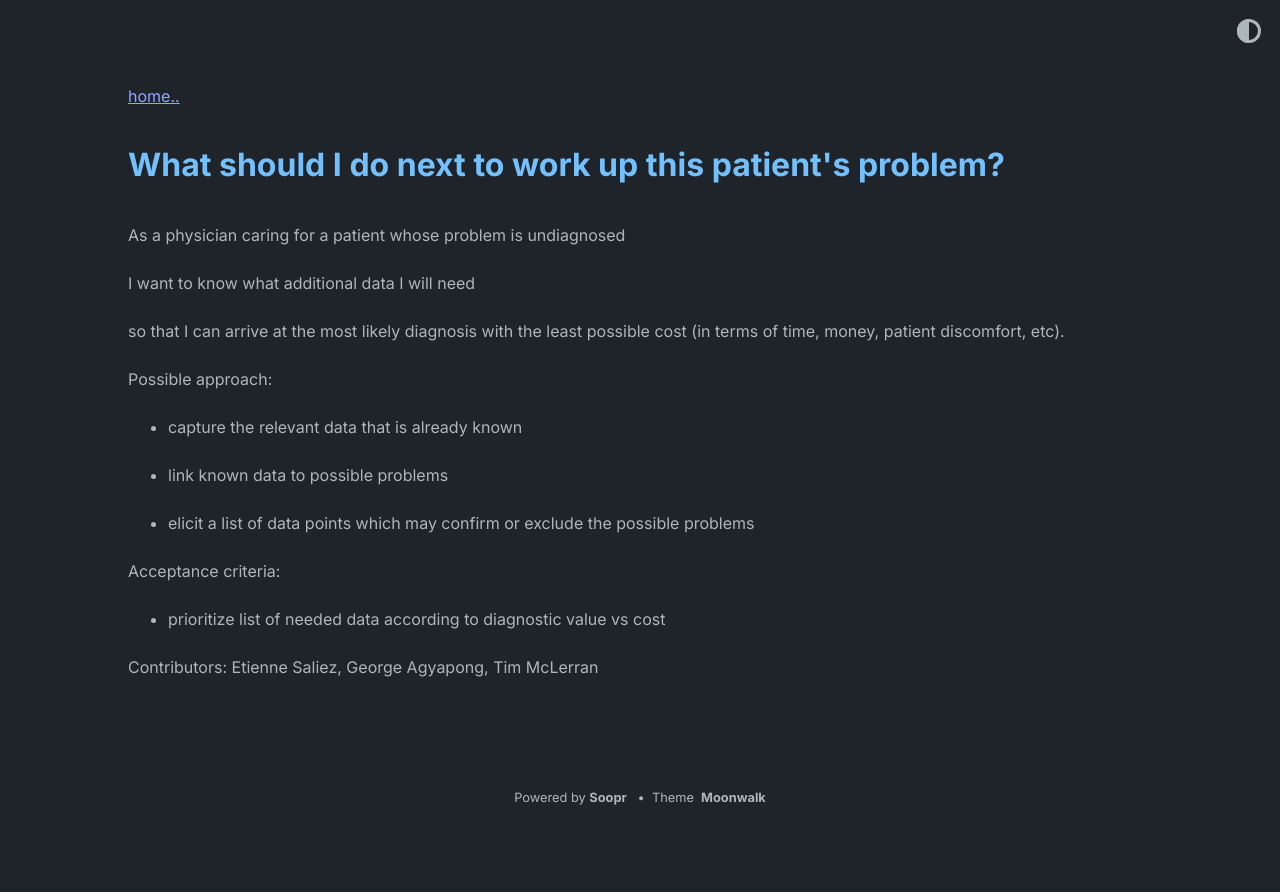
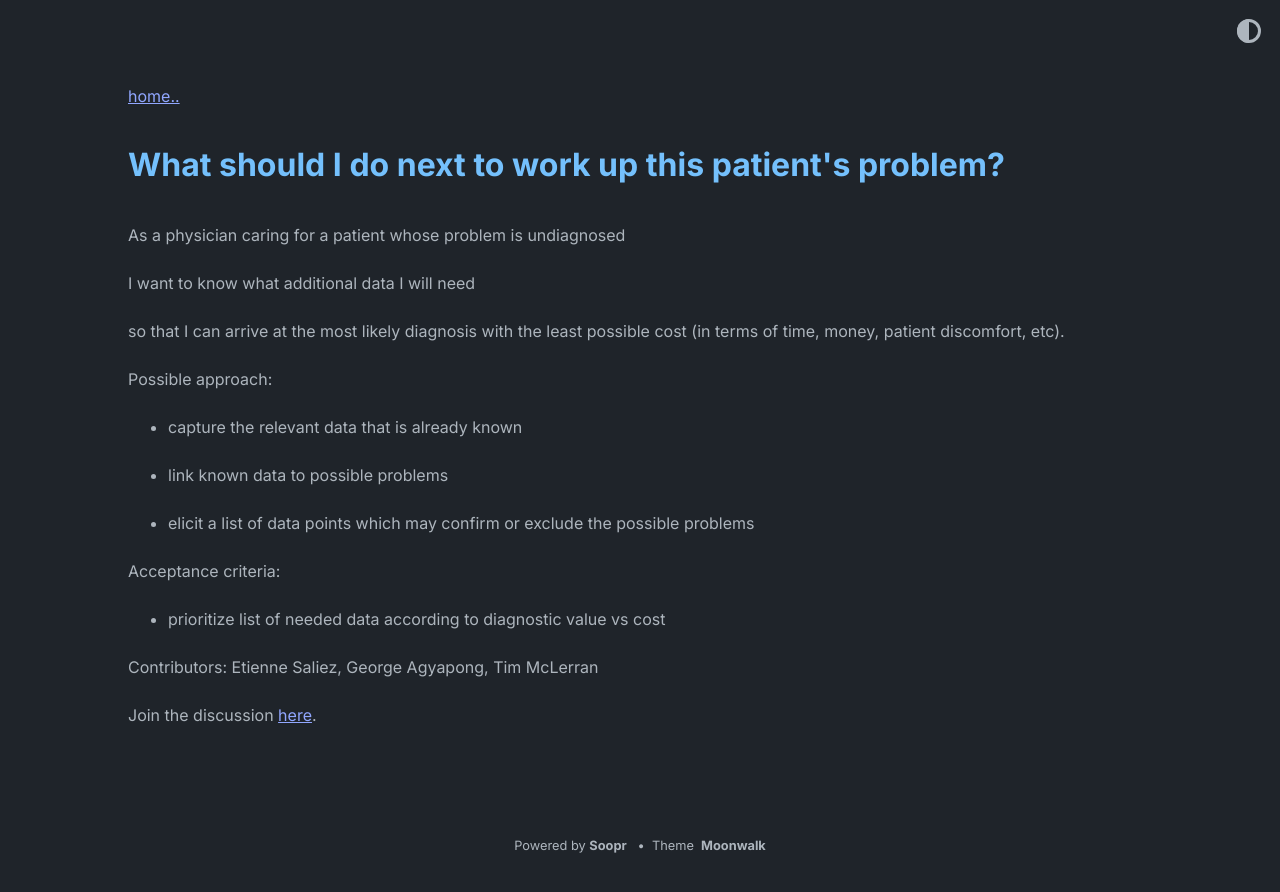
Before and after one commit to MIS-GrApH-AI/mis-graph-ai.github.io, a Jekyll site: the page built from use-cases/what-next.md, in a window 1280 px wide. Shown: the top 892 px of the page. Built offline with Jekyll 4.4.1, drawn with Linux system fonts in a browser that asks for light colours.

Commit message:
Update what-next.md

```diff
--- a/use-cases/what-next.md
+++ b/use-cases/what-next.md
@@ -29,3 +29,5 @@ Acceptance criteria:
 
 
 Contributors: Etienne Saliez, George Agyapong, Tim McLerran
+
+Join the discussion [here](https://github.com/MIS-GrApH-AI/mis-graph-ai.github.io/discussions/12#discussion-3531914).
```
